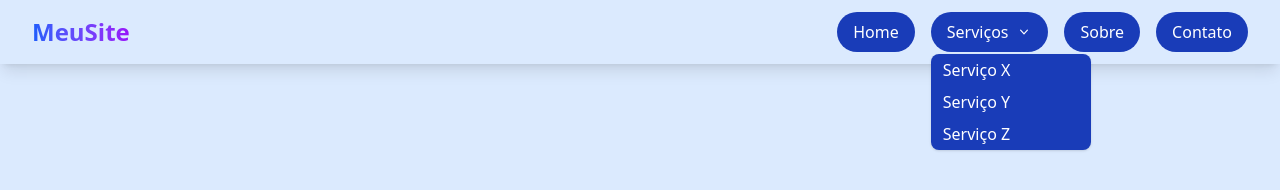
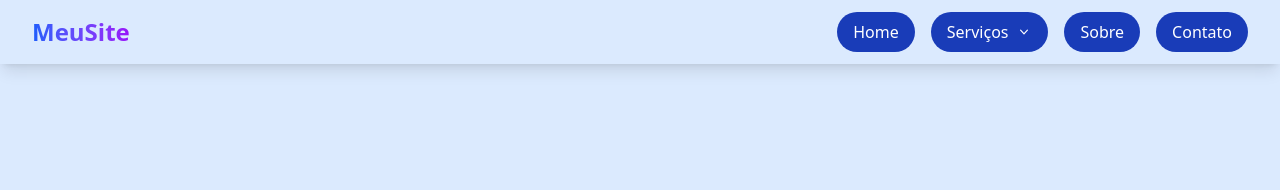
Before and after one commit to pedro2506/Aula10_2, a plain HTML site: page index.html in a window 1280 px wide. Drawn offline with nearby package versions, Linux system fonts and the light colour scheme.

Commit message:
upgrade3

```diff
--- a/index.html
+++ b/index.html
@@ -59,7 +59,7 @@
             </button>
 
             <!-- Submenu -->
-            <div id="submenu" class="hidden sm:absolute sm:top-full sm:left-0 sm:w-40 w-full relative bg-blue-800 rounded-lg shadow text-white mt-0.5 sm:block group-hover:block">
+            <div id="submenu" class="hidden sm:absolute sm:top-full sm:left-0 sm:w-40 w-full relative bg-blue-800 rounded-lg shadow text-white mt-0.5 group-hover:block">
             <a href="#" class="block px-3 py-1 text-white hover:bg-blue-500 rounded-md">Serviço X</a>
             <a href="#" class="block px-3 py-1 text-white hover:bg-blue-500 rounded-md">Serviço Y</a>
             <a href="#" class="block px-3 py-1 text-white hover:bg-blue-500 rounded-md">Serviço Z</a>
```
